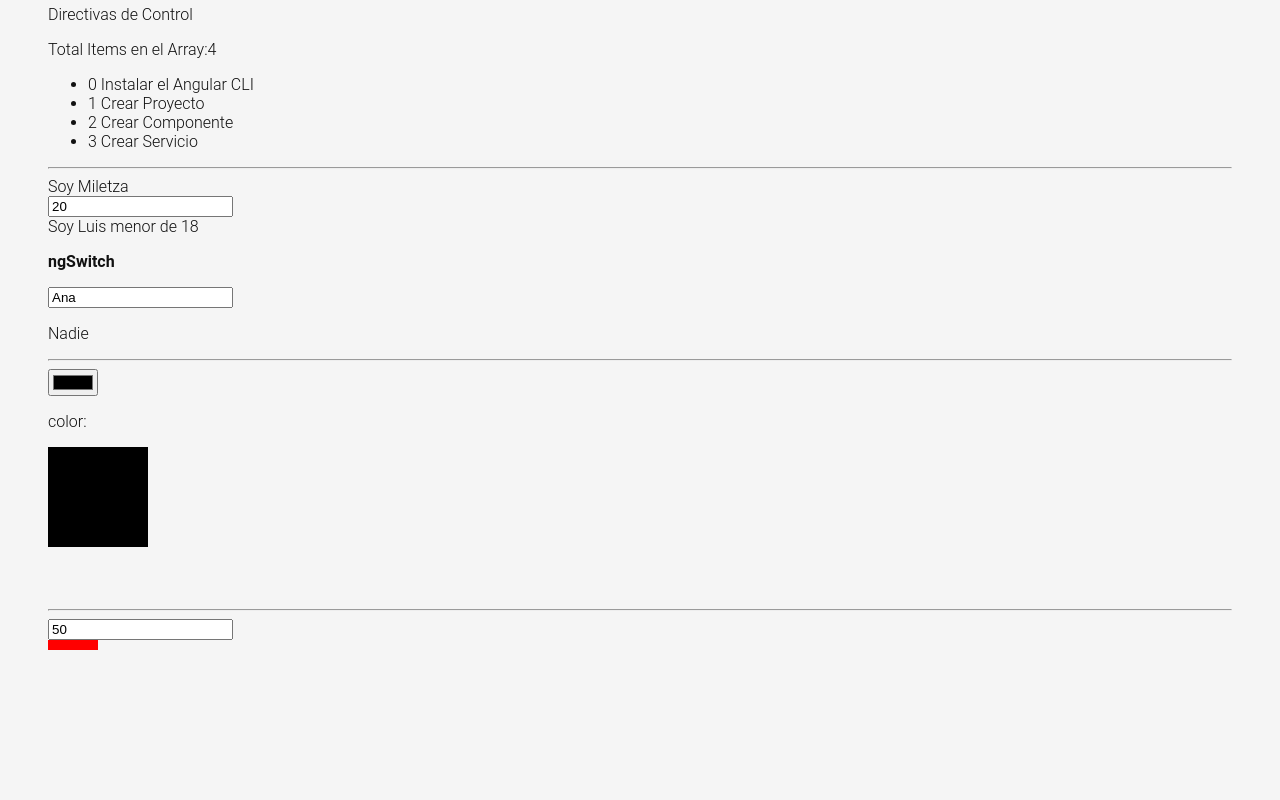
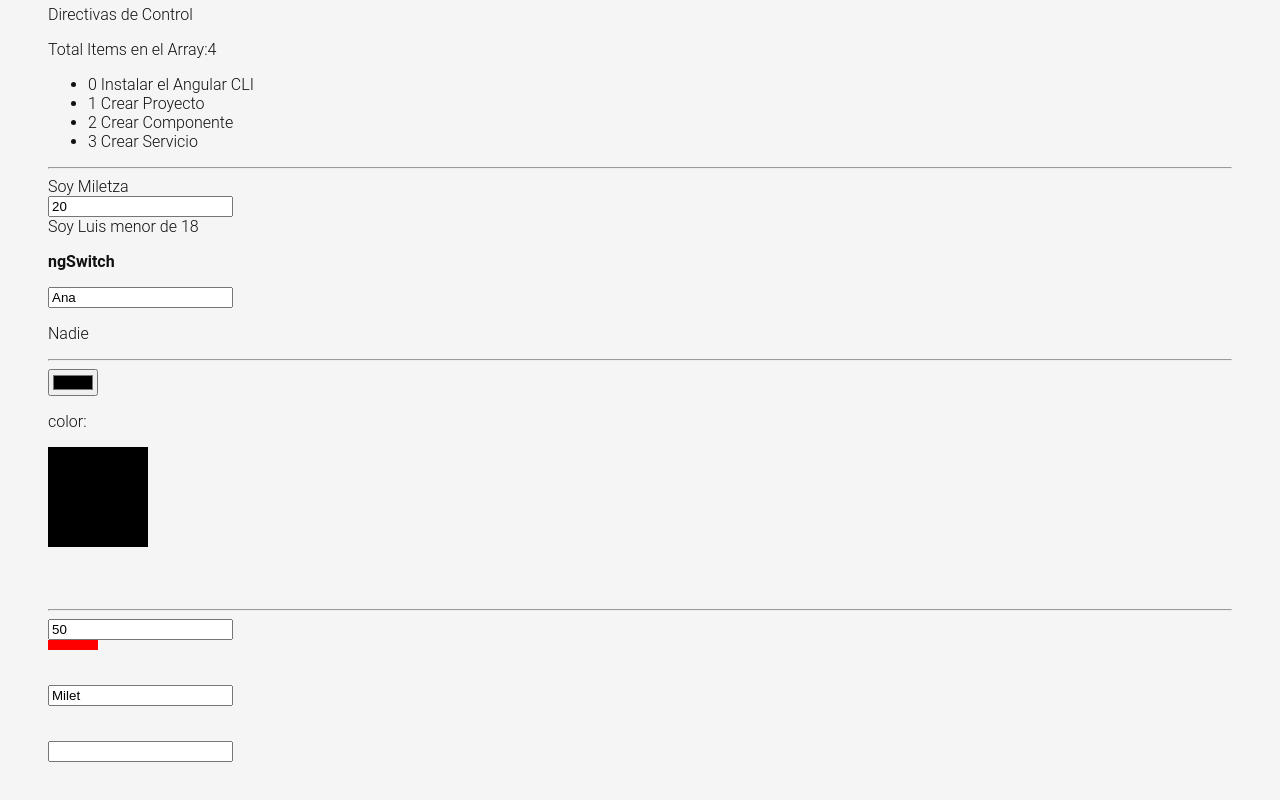
Before and after one commit to anmilet/to-do-app, an Angular app: page /labs in a window 1280 px wide. Shown: the part 1370-2170 px from the top of the page. Before the commit the page ends 2068 px from the top, so only its background shows below. Built offline with nearby package versions, Linux system fonts and the light colour scheme.

Commit message:
style classes with Angular

```diff
--- a/src/app/pages/labs/labs.component.css
+++ b/src/app/pages/labs/labs.component.css
@@ -12,3 +12,14 @@
     display: block;
     background-color: red;
 }
+
+.message-error{
+    background-color:crimson;
+    color: white;
+    opacity: 0;
+    transition: all linear .5s;
+    }
+
+.message-error.show{
+    opacity: 1;
+}
--- a/src/app/pages/labs/labs.component.html
+++ b/src/app/pages/labs/labs.component.html
@@ -76,4 +76,11 @@
     <hr>
     <input type="number" [formControl]="widthCtrl">
     <span class="box" [style.width.px]="widthCtrl.value"></span>
-</div>
+    <br>
+    <p>
+      <input type="text" [formControl]="nameCtrl"><br>
+      <span class="message-error" [class.show]="nameCtrl.invalid && nameCtrl.touched">Nombre invalido</span>
+    </p>
+    <p>
+      <input type="text">
+    </p>
--- a/src/app/pages/labs/labs.component.ts
+++ b/src/app/pages/labs/labs.component.ts
@@ -1,6 +1,6 @@
 import { Component, signal } from '@angular/core';
 import { CommonModule } from '@angular/common';
-import { FormControl, ReactiveFormsModule} from '@angular/forms'
+import { FormControl, ReactiveFormsModule, Validators} from '@angular/forms'
 
 @Component({
   selector: 'app-labs',
@@ -19,9 +19,18 @@ export class LabsComponent {
   ]);
 
   colorCtrl = new FormControl();
+
   widthCtrl = new FormControl(50, {
     nonNullable: true,
     });
+
+  nameCtrl = new FormControl('Milet', {
+    nonNullable: true,
+    validators: [
+      Validators.required,
+      Validators.minLength(3)
+    ]
+  });
 
   constructor()
   {
```
